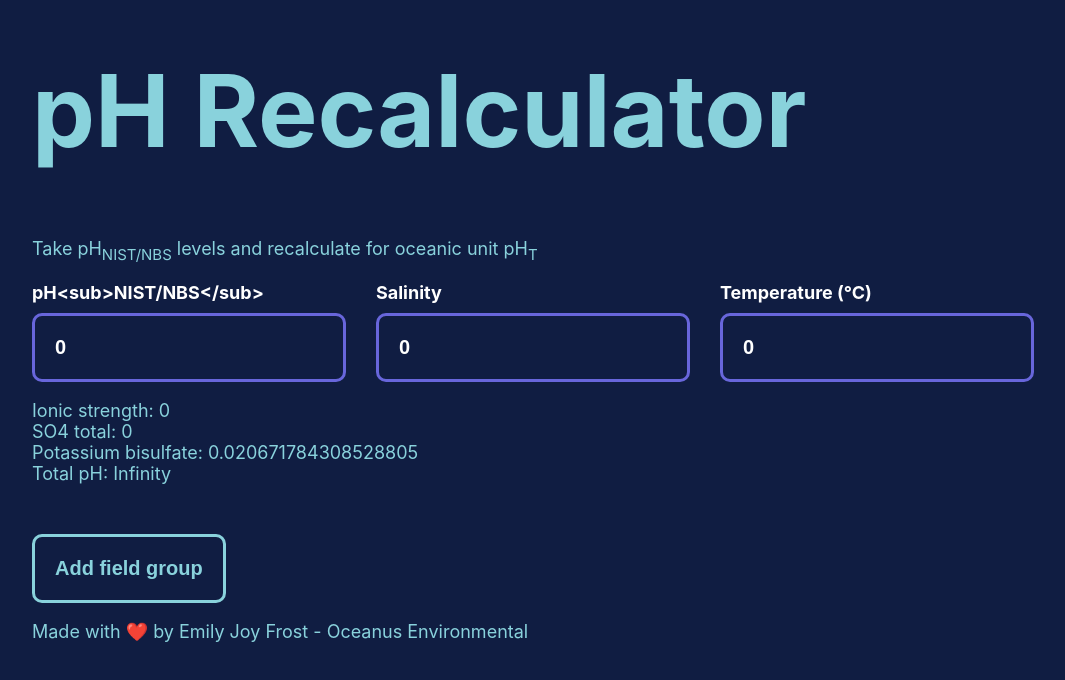
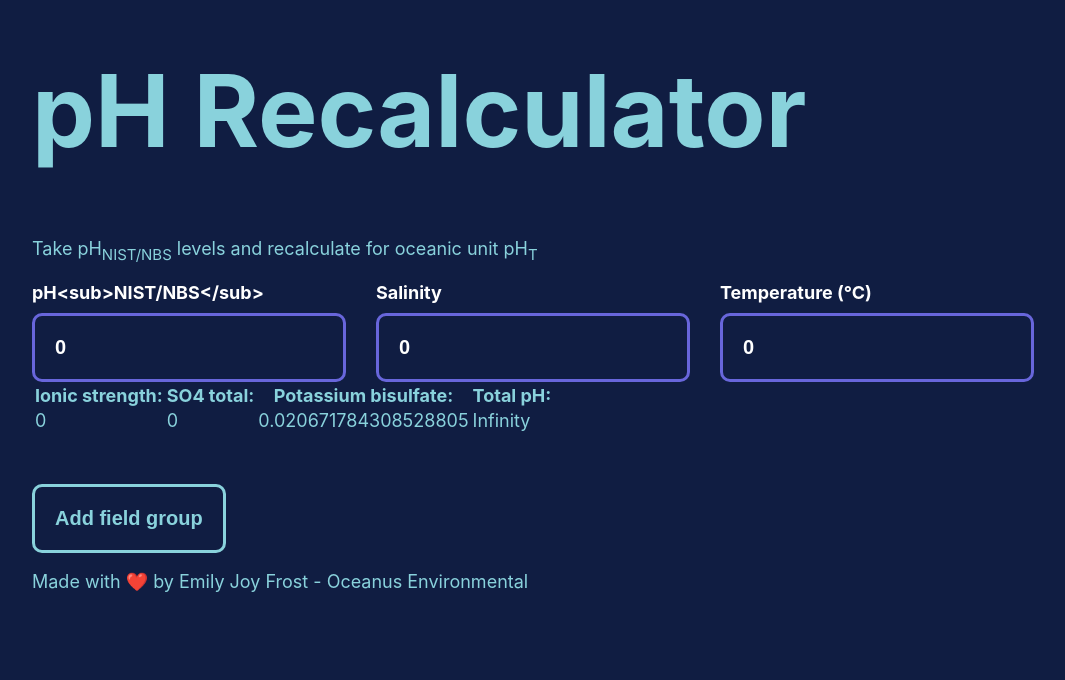
Before and after one commit to michael-harvey/ph-recalculator, a React (Create React App) app: page / in a window 1280 px wide. Shown: the top 680 px of the page, without its empty margins (108-1173 px from the left). Built offline with nearby package versions, Linux system fonts and the light colour scheme.

Commit message:
Move results to html table

```diff
--- a/src/components/FieldGroup.js
+++ b/src/components/FieldGroup.js
@@ -79,12 +79,18 @@ function FieldGroup(props) {
         />
       </div>
 
-      <p>
-        Ionic strength: {calculateIonicStrength()}
-        <br /> SO4 total: {calculateSO4Total()}
-        <br /> Potassium bisulfate: {calculatePotassiumBisulfate()}
-        <br /> Total pH: {calculateTotalPh()}
-      </p>
+      <table>
+        <th>Ionic strength:</th>
+        <th>SO4 total:</th>
+        <th>Potassium bisulfate:</th>
+        <th>Total pH:</th>
+        <tbody>
+          <td>{calculateIonicStrength()}</td>
+          <td>{calculateSO4Total()}</td>
+          <td>{calculatePotassiumBisulfate()}</td>
+          <td>{calculateTotalPh()}</td>
+        </tbody>
+      </table>
     </div>
   );
 }
```
